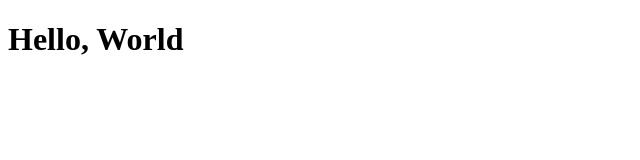
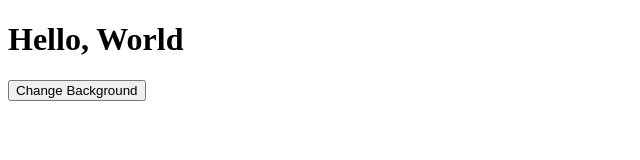
Before and after one commit to rcj-siteimprove/rcj-siteimprove.github.io, a plain HTML site: page index.html in a window 1280 px wide. Shown: the whole page, without its empty margins (0-640 px from the left). Drawn offline with Linux system fonts and the light colour scheme.

Commit message:
Add interactive page

```diff
--- a/index.html
+++ b/index.html
@@ -2,6 +2,12 @@
 <head>
   <title>Hello</title>
 </head>
-<body>
+<body id="body">
   <h1>Hello, World</h1>
+  <button onclick="changeBackground()">Change Background</button>
+  <script>
+    function changeBackground() {
+      document.getElementById("body").style.backgroundColor = "purple";
+    }
+  </script>
 </body>
```
